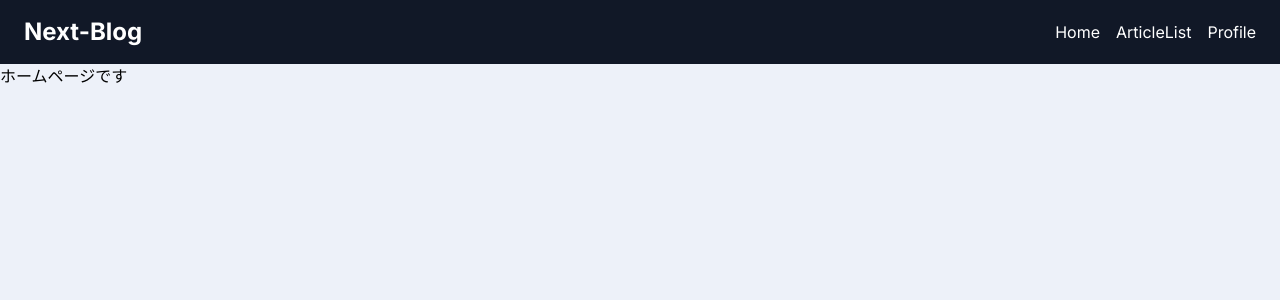
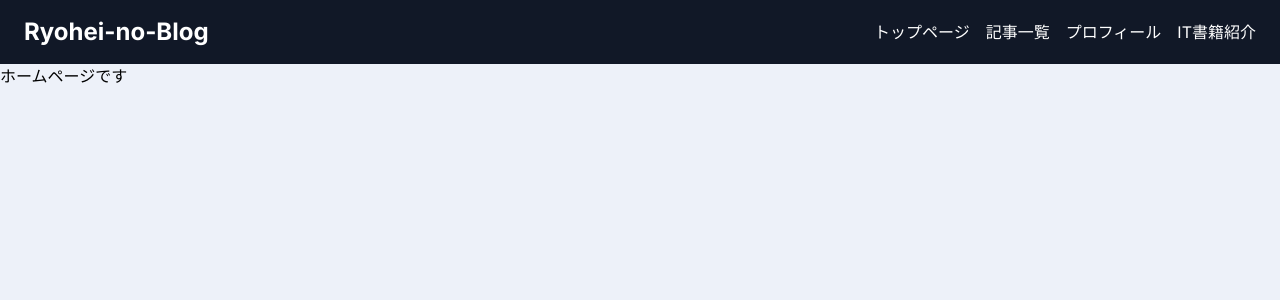
Before and after one commit to hukuryo/Blog-Practice, a Next.js app in the folder next-blog/: page / in a window 1280 px wide. Shown: the top 300 px of the page. Built offline with nearby package versions, Linux system fonts and the light colour scheme.

Commit message:
書籍紹介ページを作成

```diff
--- /dev/null
+++ b/next-blog/app/bookIntroduction/page.tsx
@@ -0,0 +1,12 @@
+"use client";
+
+import Header from "../components/Header";
+
+export default function bookIntroduction() {
+    return (
+        <div>
+            <Header/>
+            <h1>書籍の紹介ページです</h1>
+        </div>
+    )
+}
--- /dev/null
+++ b/next-blog/app/bookIntroductionDetail/page.tsx
@@ -0,0 +1,12 @@
+"use client";
+
+import Header from "../components/Header";
+
+export default function bookIntroductionDetail() {
+    return (
+        <div>
+            <Header/>
+            <h1>紹介書籍の詳細ページです</h1>
+        </div>
+    )
+}
--- a/next-blog/app/components/Header.tsx
+++ b/next-blog/app/components/Header.tsx
@@ -4,17 +4,20 @@ export default function Header() {
 return (
     <header className="bg-gray-900 text-white">
         <div className="container mx-auto py-4 px-6 flex items-center justify-between">
-            <h2 className="text-2xl font-bold">Next-Blog</h2>
+            <h2 className="text-2xl font-bold">Ryohei-no-Blog</h2>
             <nav>
             <ul className="flex space-x-4">
                 <li>
-                <Link href="/">Home</Link>
+                <Link href="/">トップページ</Link>
                 </li>
                 <li>
-                <Link href="/articleList">ArticleList</Link>
+                <Link href="/articleList">記事一覧</Link>
                 </li>
                 <li>
-                <Link href="/profile">Profile</Link>
+                <Link href="/profile">プロフィール</Link>
+                </li>
+                <li>
+                <Link href="/bookIntroduction">IT書籍紹介</Link>
                 </li>
             </ul>
             </nav>
```
